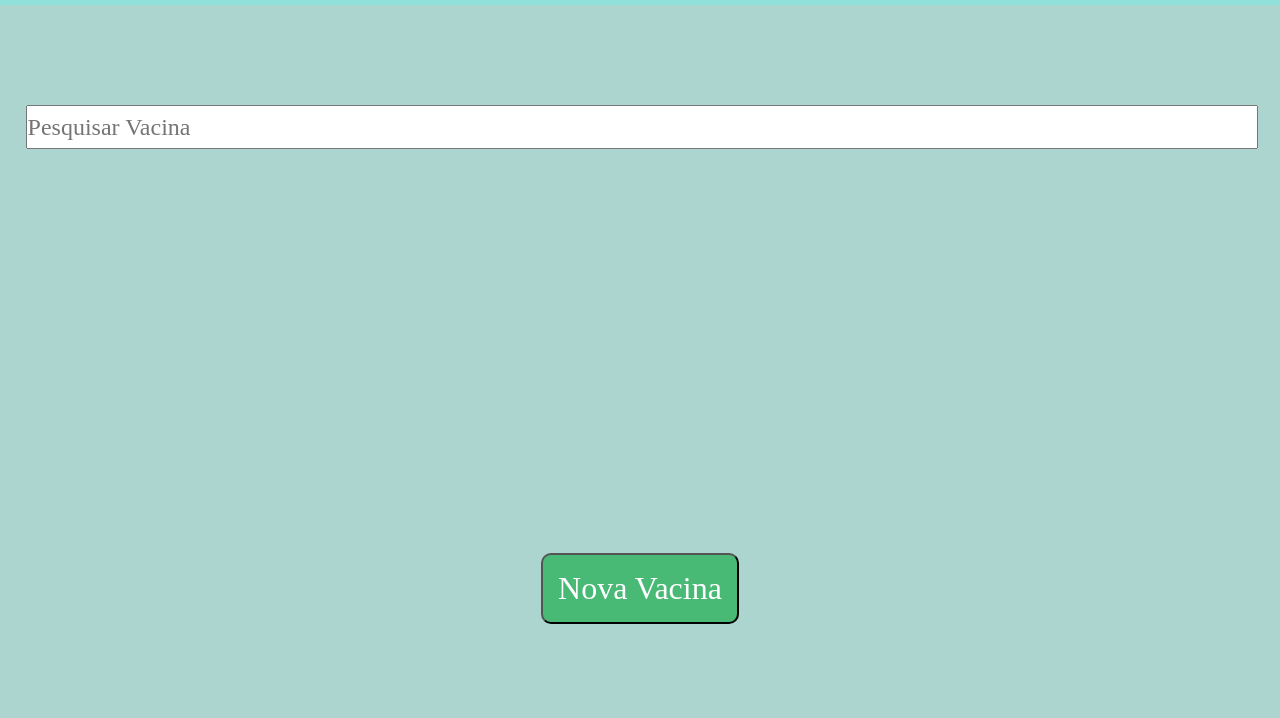
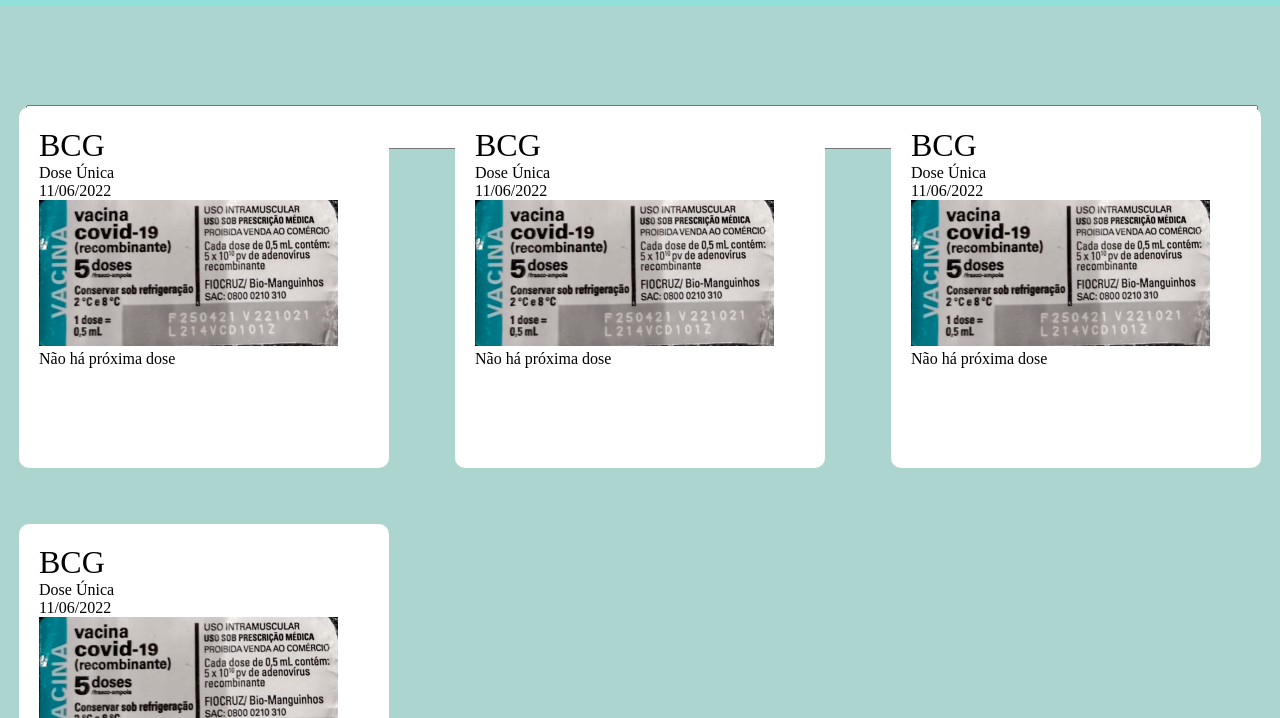
Before and after one commit to luanwma/cartao_vacinal, a plain HTML site: page pages/home.html in a window 1280 px wide. Shown: the part 82-800 px from the top of the page. Drawn offline with Linux system fonts and the light colour scheme; a web font is replaced by a local one.

Commit message:
componentes grid home

```diff
--- a/css/home.css
+++ b/css/home.css
@@ -1,4 +1,10 @@
-
+*{
+    margin: 0;
+    padding: 0;
+    font-family: 'Averia Libre';
+    font-style: normal;
+    font-weight: 400;
+}
 
 
 .texto_index_geral{
@@ -37,3 +43,37 @@
     align-items: center;
     margin-top: 30%;
 }
+.cxDados{
+    height: 100%;
+    display: flex;
+    flex-direction: column;
+    align-items: center;
+    justify-content: center;
+
+}
+
+.dadosVacinas{
+    display: grid;
+    column-gap: 66px;
+    row-gap: 46px;
+    grid-template-columns: auto auto auto;
+    grid-template-rows: auto auto auto;
+    width: fit-content;
+
+
+}
+.componenteVacina{
+    background-color: #ffffff;
+    margin-top: 10px;
+    width: fit-content;
+    padding: 20px;
+    width: 330px;
+    height: 321px;
+    border-radius: 10px;
+
+}
+
+.divImagem img{
+    width: 299px;
+    height: 146px;
+}
--- a/pages/home.html
+++ b/pages/home.html
@@ -42,9 +42,68 @@
         <input class= "barra_pesquisar" name="pesquisar" id="pesquisar" type="text" placeholder="Pesquisar Vacina" data-tipo="nome" required>
 
 
+    <div class="cxDados">
 
-    <footer class="rodape">
-        <div class="btn_novaVacina"> <a href="nova_vacina.html">
+        <div class="dadosVacinas">
+            <div class="componenteVacina">
+                <h1>BCG</h1>
+
+                <div class="cxlblDose">
+                    <label class="lblTextDoseComp" for="" >Dose Única</label>
+                </div>
+                <label class="lblDataComp">11/06/2022</label>
+                <div class="divImagem">
+                    <img src="../imagens/compVacina.png" alt="Foto de comprovante da vacina"/>
+
+                    </div>
+                    <div><p>Não há próxima dose</p> </div>
+
+
+            </div>
+
+            <div class="componenteVacina">
+
+                <h1>BCG</h1>
+                <div class="cxlblDose">
+                    <label class="lblTextDoseComp" for="" >Dose Única</label>
+                </div>
+                <label class="lblDataComp">11/06/2022</label>
+                <div class="divImagem">
+                    <img src="../imagens/compVacina.png" alt="Foto de comprovante da vacina"/>
+
+                    </div>
+                    <div><p>Não há próxima dose</p> </div>
+
+            </div>
+
+            <div class="componenteVacina">
+                <h1>BCG</h1>
+                <div class="cxlblDose">
+                    <label class="lblTextDoseComp" for="" >Dose Única</label>
+                </div>
+                <label class="lblDataComp">11/06/2022</label>
+                <div class="divImagem">
+                    <img src="../imagens/compVacina.png" alt="Foto de comprovante da vacina"/>
+
+                    </div>
+                    <div><p>Não há próxima dose</p> </div>
+            </div>
+
+            <div class="componenteVacina">
+                <h1>BCG</h1>
+                <div class="cxlblDose">
+                    <label class="lblTextDoseComp" for="" >Dose Única</label>
+                </div>
+                <label class="lblDataComp">11/06/2022</label>
+                <div class="divImagem">
+                    <img src="../imagens/compVacina.png" alt="Foto de comprovante da vacina"/>
+
+                    </div>
+                    <div><p>Não há próxima dose</p> </div>
+            </div>
+
+        </div>
+        <div class=""> <a href="nova_vacina.html">
             <button class="botaoVerde">
                 Nova Vacina
             </button>
@@ -52,7 +111,12 @@
 
 
         </div>
-    </footer>
+    </div>
+
+
+
+
+
     <script src="../js/home.js">
 
     </script>
```
Also changed, not shown: imagens/compVacina.png (added), 1 other file.
